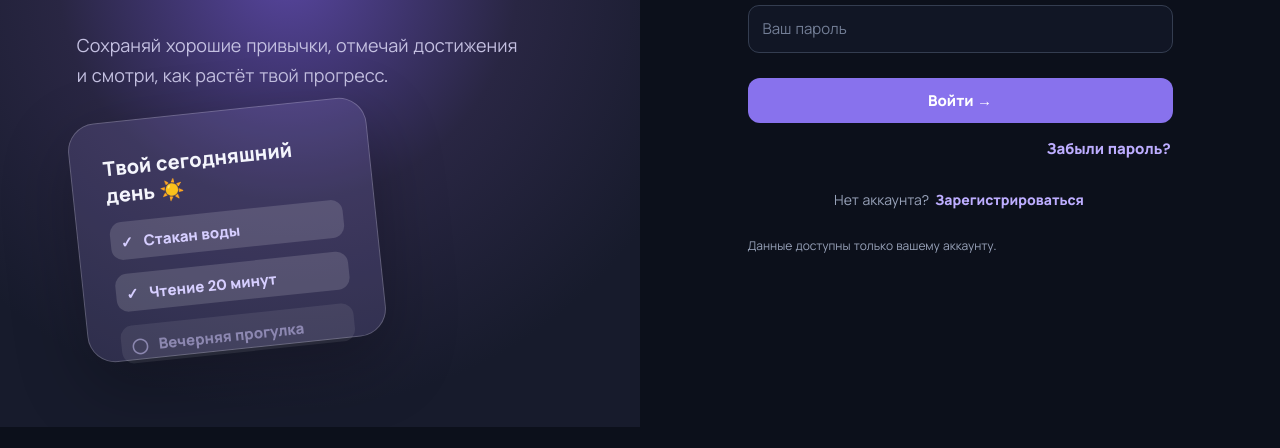
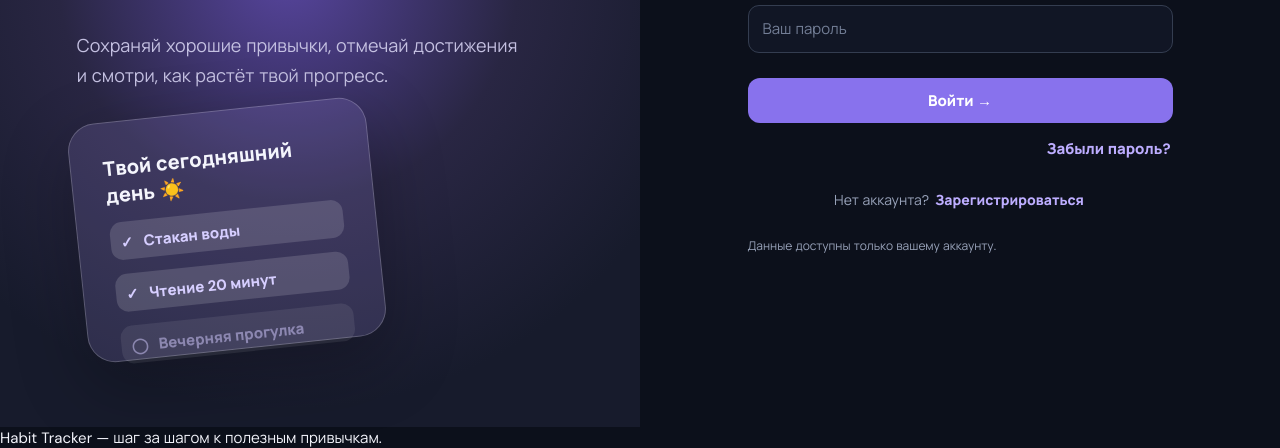
Before and after one commit to Dissocixtive/habit-tracker, a plain HTML site: page web/index.html in a window 1280 px wide. Shown: the part 400-848 px from the top of the page. Before the commit the page ends 827 px from the top, so only its background shows below. Drawn offline with Linux system fonts and the light colour scheme.

Commit message:
feat: update Habit Tracker landing page

```diff
--- a/web/index.html
+++ b/web/index.html
@@ -12,5 +12,6 @@
 <body>
   <div id="app"><div class="boot">Загружаем Habit Tracker…</div></div>
   <div id="toast" role="status" aria-live="polite"></div>
+  <footer>Habit Tracker — шаг за шагом к полезным привычкам.</footer>
 </body>
 </html>
```
